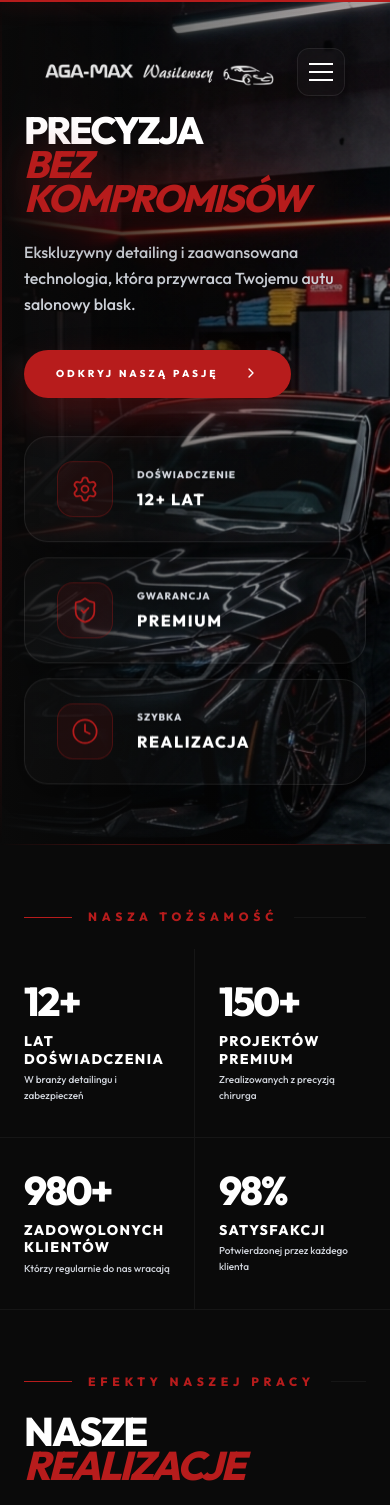
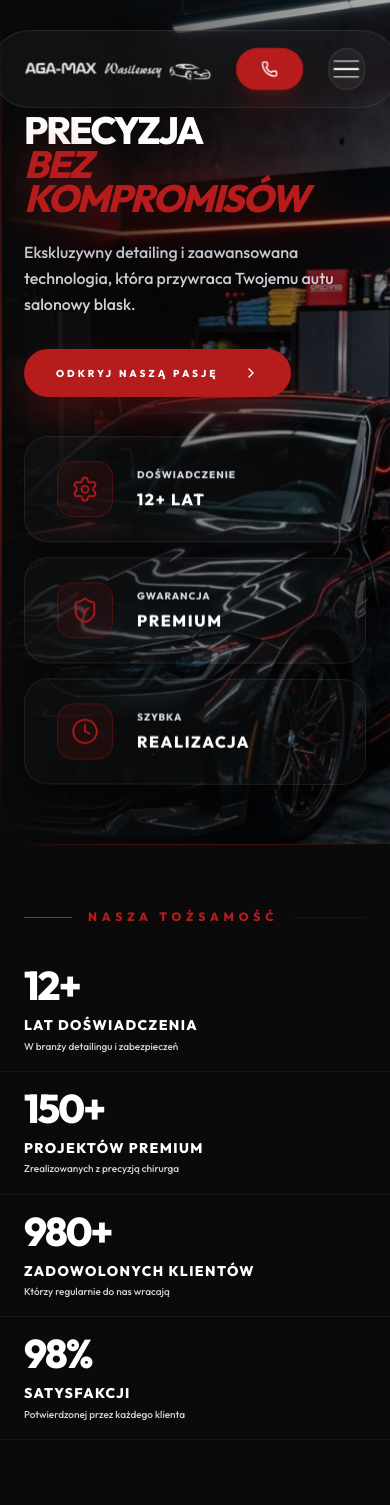
Before and after one commit to loosesites/wasilewski, a Next.js app: page / in a window 390 px wide. Shown: the top 1505 px of the page. Built offline with nearby package versions, Linux system fonts and the light colour scheme; a web font is replaced by a local one.

Commit message:
Refactor stats row animations and restore content

```diff
--- a/next.config.ts
+++ b/next.config.ts
@@ -5,8 +5,6 @@ const nextConfig: NextConfig = {
   images: {
     unoptimized: true,
   },
-  basePath: '/wasilewski',
-  assetPrefix: '/wasilewski',
   trailingSlash: true,
 };
 
--- a/src/app/page.tsx
+++ b/src/app/page.tsx
@@ -28,7 +28,7 @@ import {
 
 import Link from "next/link";
 
-const B = "/wasilewski";
+const B = "";
 
 const REVIEWS = [
   { name: "Marcin K.", car: "BMW M4 Competition", text: "Samochód wygląda jak prosto z salonu. Prawdziwi profesjonaliści!" },
@@ -51,8 +51,8 @@ function Magnetic({ children }: { children: React.ReactElement }) {
     const { height, width, left, top } = ref.current.getBoundingClientRect();
     const middleX = clientX - (left + width / 2);
     const middleY = clientY - (top + height / 2);
-    x.set(middleX * 0.2);
-    y.set(middleY * 0.2);
+    x.set(middleX * 0.08);
+    y.set(middleY * 0.08);
   };
 
   const reset = () => {
@@ -350,7 +350,7 @@ function InteractiveCarsGallery({ onContactClick }: { onContactClick?: () => voi
 
                 {/* Title */}
                 <h3 className="text-2xl md:text-4xl font-black uppercase tracking-tighter text-white leading-[1.1] mb-3">{car.name}</h3>
-                <p className="text-white/30 text-xs font-medium tracking-widest uppercase mb-8">{car.year} • AGA MAX Wasilewscy</p>
+                <p className="text-white/30 text-xs font-medium tracking-widest uppercase mb-8">{car.year}</p>
 
                 {/* Divider */}
                 <div className="w-full h-[1px] bg-gradient-to-r from-[#b71c1c]/60 to-transparent mb-8" />
@@ -495,6 +495,86 @@ function SimpleBeforeAfter({ beforeImg, afterImg }: { beforeImg: string, afterIm
   );
 }
 
+const StatsRow = ({ stat, i }: { stat: any, i: number }) => {
+  const [isHovered, setIsHovered] = useState(false);
+
+  return (
+    <motion.div
+      initial={{ opacity: 0, x: -30 }}
+      whileInView={{ opacity: 1, x: 0 }}
+      viewport={{ once: true }}
+      transition={{ duration: 0.6, delay: i * 0.05, ease: [0.23, 1, 0.32, 1] }}
+      onMouseEnter={() => setIsHovered(true)}
+      onMouseLeave={() => setIsHovered(false)}
+      className="border-b md:border-t md:border-b-0 border-white/5 cursor-default relative overflow-hidden"
+    >
+      {/* Layer 1: Base (Transparent) */}
+      <div className="absolute inset-0 bg-transparent z-0" />
+
+      {/* Layer 2: Red Slide (GPU Accelerated scaleX) */}
+      <motion.div
+        initial={{ scaleX: 0, originX: 0 }}
+        animate={{ scaleX: isHovered ? 1 : 0 }}
+        transition={{ duration: 0.4, ease: [0.16, 1, 0.3, 1] }}
+        className="absolute inset-0 bg-[#b71c1c] z-10 will-change-transform"
+      />
+
+      {/* Layer 3: Scanning Light Effect */}
+      <motion.div
+        animate={{ x: isHovered ? "200%" : "-100%" }}
+        transition={{ duration: 1.2, ease: "linear", repeat: isHovered ? Infinity : 0 }}
+        className="absolute inset-0 w-1/2 h-full bg-gradient-to-r from-transparent via-white/10 to-transparent -skew-x-12 z-15 pointer-events-none"
+      />
+
+      {/* Layer 4: Content */}
+      <div className="relative z-20 h-full max-w-[1440px] mx-auto px-6 md:px-12 lg:px-24 flex flex-col md:flex-row md:items-center justify-between pointer-events-none">
+        <div className="flex flex-col md:flex-row md:items-baseline gap-2 md:gap-12 py-4 md:py-6">
+          {/* Parallax Number */}
+          <motion.div
+            animate={{
+              x: isHovered ? -8 : 0,
+              scale: isHovered ? 1.03 : 1
+            }}
+            transition={{ duration: 0.4 }}
+            className="text-[40px] sm:text-[56px] md:text-[100px] lg:text-[130px] font-black text-white tracking-tighter leading-none will-change-transform"
+          >
+            {stat.num}
+          </motion.div>
+
+          {/* Sliding Content */}
+          <motion.div
+            animate={{ x: isHovered ? 15 : 0 }}
+            transition={{ duration: 0.4 }}
+            className="block mt-1 sm:mt-0"
+          >
+            <p className="text-white font-black uppercase tracking-[0.1em] text-sm md:text-3xl leading-tight">
+              {stat.label}
+            </p>
+            <p className="text-gray-300 leading-relaxed text-[10px] md:text-sm font-medium mt-1 transition-colors duration-300" style={{ color: isHovered ? 'white' : 'rgba(209,213,219,1)' }}>
+              {stat.sub}
+            </p>
+          </motion.div>
+        </div>
+
+        {/* Index & Line Animation */}
+        <div className="hidden md:flex items-center gap-4 shrink-0">
+          <motion.span
+            animate={{ opacity: isHovered ? 0.5 : 0.1 }}
+            className="hidden lg:block font-black text-xs tracking-widest text-white"
+          >
+            {stat.idx}
+          </motion.span>
+          <motion.div
+            animate={{ width: isHovered ? 80 : 0 }}
+            transition={{ duration: 0.4, ease: "easeOut" }}
+            className="hidden md:block h-[1px] bg-white/30"
+          />
+        </div>
+      </div>
+    </motion.div>
+  );
+};
+
 export default function Home() {
   const [scrolled, setScrolled] = useState(false);
   const [mobileMenuOpen, setMobileMenuOpen] = useState(false);
@@ -507,9 +587,8 @@ export default function Home() {
     return () => clearInterval(t);
   }, []);
 
-  const { scrollY, scrollYProgress } = useScroll();
+  const { scrollY } = useScroll();
   const y1 = useTransform(scrollY, [0, 500], [0, 200]);
-  const opacityHero = useTransform(scrollY, [0, 300], [1, 0]);
 
   useEffect(() => {
     let lenis: Lenis | null = null;
@@ -536,9 +615,9 @@ export default function Home() {
     }
 
     const handleScroll = () => {
-      setScrolled(window.scrollY > 100);
+      setScrolled(window.scrollY > 50);
 
-      const sections = ['about', 'services', 'pricing', 'realizations', 'contact'];
+      const sections = ['realizations', 'services', 'about', 'contact'];
       let current = '';
       for (const section of sections) {
         const element = document.getElementById(section);
@@ -562,128 +641,132 @@ export default function Home() {
   return (
     <main className="min-h-screen bg-[#0a0a0a] text-white selection:bg-[#b71c1c] selection:text-white font-sans">
 
-      {/* Global Scroll Progress */}
+      {/* Modern Floating Centered Navbar */}
+      <motion.nav
+        initial={{ y: -100, opacity: 0, scale: 0.8 }}
+        animate={{ y: 0, opacity: 1, scale: 1 }}
+        transition={{ duration: 1.5, ease: [0.23, 1, 0.32, 1], delay: 0.5 }}
+        className="fixed top-0 left-0 right-0 z-[100] flex justify-center pt-8 transition-all duration-500"
+      >
+        <div className={`flex items-center gap-6 md:gap-10 px-8 md:px-12 py-4 md:py-5 rounded-full transition-all duration-700 ease-[cubic-bezier(0.23,1,0.32,1)] ${
+          scrolled
+            ? 'bg-black/70 backdrop-blur-3xl border border-white/10 shadow-[0_25px_60px_rgba(0,0,0,0.6)] scale-95 md:scale-100'
+            : 'bg-white/[0.04] backdrop-blur-xl border border-white/10 scale-105 md:scale-100'
+        }`}>
+          {/* Logo */}
+          <Magnetic>
             <motion.div
-        className="fixed top-0 left-0 right-0 h-[2px] bg-[#b71c1c] origin-left z-[100] drop-shadow-[0_0_10px_rgba(183,28,28,0.8)]"
-        style={{ scaleX: scrollYProgress }}
-      />
-
-      {/* Modern Floating Navbar */}
-      <nav className="fixed top-0 left-0 right-0 z-50">
-        <div className={`mx-5 sm:mx-8 lg:mx-16 mt-6 md:mt-4 flex justify-between items-center px-6 md:px-12 transition-all duration-700 ease-[cubic-bezier(0.23,1,0.32,1)] ${
-          scrolled
-            ? 'bg-black/50 backdrop-blur-2xl border border-white/10 shadow-[0_20px_50px_rgba(0,0,0,0.5)] h-20 rounded-full'
-            : 'bg-transparent border border-transparent shadow-none h-24 rounded-full'
-        }`}>
-          {/* Logo Section */}
-          <div className="flex items-center cursor-pointer group">
+              initial={{ opacity: 0, x: -20 }}
+              animate={{ opacity: 1, x: 0 }}
+              transition={{ duration: 1, delay: 1 }}
+              className="flex items-center cursor-pointer group"
+            >
               <Image
                 src={`${B}/logo.png`}
-              alt="AGA-MAX Wasilewscy"
-              width={180}
-              height={44}
-              className="h-9 md:h-11 w-auto object-contain brightness-0 invert opacity-90 group-hover:opacity-100 group-hover:brightness-125 transition-all duration-500 group-hover:scale-105"
+                alt="AGA-MAX"
+                width={140}
+                height={35}
+                className="h-8 md:h-9 w-auto object-contain brightness-0 invert opacity-90 group-hover:opacity-100 transition-all duration-500"
                 priority
               />
-          </div>
+            </motion.div>
+          </Magnetic>
 
-          {/* Links */}
-          <div className="hidden lg:flex items-center gap-12 text-[10px] font-bold uppercase tracking-[0.3em] text-gray-300 leading-relaxed">
+          <div className="w-[1px] h-6 bg-white/10 hidden md:block" />
+
+          {/* Main Links */}
+          <div className="hidden md:flex items-center gap-10 text-[11px] font-black uppercase tracking-[0.35em] text-gray-400">
             {[
+              { name: 'Realizacje', href: '#realizations' },
+              { name: 'Usługi', href: '#services' },
               { name: 'O nas', href: '#about' },
-              { name: 'Usługi', href: '#services' },
-              { name: 'Realizacje', href: '#realizations' },
               { name: 'Kontakt', href: '#contact' }
-            ].map((item) => (
+            ].map((item, i) => (
+              <Magnetic key={item.name}>
                 <motion.a
-                key={item.name}
+                  initial={{ opacity: 0, y: 10 }}
+                  animate={{ opacity: 1, y: 0 }}
+                  transition={{ duration: 0.8, delay: 1.2 + i * 0.1 }}
                   href={item.href}
-                className={`relative group py-2 transition-all duration-300 ${activeSection === item.href.substring(1) ? 'text-white' : 'hover:text-white'}`}
-                whileHover="hover"
+                  className={`relative py-2 group transition-all duration-300 ${activeSection === item.href.substring(1) ? 'text-white' : 'hover:text-white'}`}
                 >
                   <span>{item.name}</span>
+                  {/* Refined Active Indicator */}
                   <motion.span
-                  className={`absolute -bottom-1 left-0 w-full h-[2px] bg-[#b71c1c] origin-left rounded-full ${activeSection === item.href.substring(1) ? 'scale-x-100' : 'scale-x-0'}`}
-                  variants={{ hover: { scaleX: 1 } }}
-                  transition={{ duration: 0.5, ease: [0.23, 1, 0.32, 1] }}
+                    initial={false}
+                    animate={activeSection === item.href.substring(1) ? { scale: 1, opacity: 1 } : { scale: 0, opacity: 0 }}
+                    className="absolute -bottom-1 left-1/2 -translate-x-1/2 w-1.5 h-1.5 bg-[#b71c1c] rounded-full shadow-[0_0_10px_#b71c1c]"
                   />
+                  {/* Hover Line */}
+                  <span className={`absolute -bottom-1 left-0 w-full h-[2px] bg-[#b71c1c] origin-left rounded-full transition-transform duration-500 ${activeSection === item.href.substring(1) ? 'scale-x-0' : 'scale-x-0 group-hover:scale-x-100'}`} />
                 </motion.a>
+              </Magnetic>
             ))}
           </div>
 
-          {/* Action Buttons */}
-          <div className="flex items-center gap-4">
-            {/* Contact Button */}
+          <div className="w-[1px] h-6 bg-white/10 hidden md:block" />
+
+          {/* Action Button */}
           <Magnetic>
             <motion.button
+              initial={{ opacity: 0, x: 20 }}
+              animate={{ opacity: 1, x: 0 }}
+              transition={{ duration: 1, delay: 1.6 }}
               onClick={() => setContactModalOpen(true)}
-                whileHover={{ scale: 1.05, backgroundColor: "#8b1115" }}
-                whileTap={{ scale: 0.95 }}
-                className="bg-[#b71c1c] w-12 h-12 md:w-14 md:h-14 rounded-full flex items-center justify-center transition-all shadow-[0_0_20px_rgba(183,28,28,0.3)] hover:shadow-[0_0_30px_rgba(183,28,28,0.5)] hidden md:flex"
+              className="flex items-center gap-3 bg-[#b71c1c] hover:bg-[#8b1115] px-6 py-3 md:px-8 md:py-4 rounded-full transition-all duration-300 shadow-xl shadow-[#b71c1c]/20 group/btn overflow-hidden relative"
             >
-                <Phone className="w-5 h-5 md:w-6 md:h-6 text-white" strokeWidth={1.5} />
+              <div className="absolute inset-0 bg-white/20 translate-y-full group-hover/btn:translate-y-0 transition-transform duration-500" />
+              <Phone className="w-4 h-4 text-white relative z-10" />
+              <span className="text-[10px] md:text-xs font-black uppercase tracking-widest text-white relative z-10 hidden sm:inline">Umów wizytę</span>
             </motion.button>
           </Magnetic>
 
           {/* Mobile Menu Toggle */}
-            <button
-              className="lg:hidden w-12 h-12 flex items-center justify-center glass-premium rounded-xl relative overflow-hidden group"
+          <motion.button
+            initial={{ opacity: 0, scale: 0.5 }}
+            animate={{ opacity: 1, scale: 1 }}
+            transition={{ duration: 0.5, delay: 1.8 }}
+            className="md:hidden w-10 h-10 flex items-center justify-center relative bg-white/5 rounded-full border border-white/10"
             onClick={() => setMobileMenuOpen(!mobileMenuOpen)}
-              aria-label="Toggle Menu"
           >
             <div className="flex flex-col gap-1.5 items-center justify-center">
-                <motion.span
-                  animate={mobileMenuOpen ? { rotate: 45, y: 7 } : { rotate: 0, y: 0 }}
-                  className="w-6 h-[2px] bg-white block origin-center"
-                />
-                <motion.span
-                  animate={mobileMenuOpen ? { opacity: 0 } : { opacity: 1 }}
-                  className="w-6 h-[2px] bg-white block"
-                />
-                <motion.span
-                  animate={mobileMenuOpen ? { rotate: -45, y: -7 } : { rotate: 0, y: 0 }}
-                  className="w-6 h-[2px] bg-white block origin-center"
-                />
+              <motion.span animate={mobileMenuOpen ? { rotate: 45, y: 6 } : { rotate: 0, y: 0 }} className="w-6 h-[1.5px] bg-white" />
+              <motion.span animate={mobileMenuOpen ? { opacity: 0 } : { opacity: 1 }} className="w-6 h-[1.5px] bg-white" />
+              <motion.span animate={mobileMenuOpen ? { rotate: -45, y: -6 } : { rotate: 0, y: 0 }} className="w-6 h-[1.5px] bg-white" />
             </div>
-            </button>
-          </div>
+          </motion.button>
         </div>
 
         {/* Mobile Menu Overlay */}
+        <AnimatePresence>
           {mobileMenuOpen && (
             <motion.div
-            initial={{ opacity: 0, y: -20 }}
-            animate={{ opacity: 1, y: 0 }}
-            exit={{ opacity: 0, y: -20 }}
-            className="lg:hidden absolute top-full left-0 right-0 mt-4 bg-[#0a0a0a]/95 backdrop-blur-xl border border-white/10 rounded-2xl p-8 shadow-2xl mx-5 sm:mx-8"
+              initial={{ opacity: 0, y: -20, scale: 0.9 }}
+              animate={{ opacity: 1, y: 0, scale: 1 }}
+              exit={{ opacity: 0, y: -20, scale: 0.9 }}
+              className="md:hidden absolute top-full left-1/2 -translate-x-1/2 mt-6 w-[calc(100%-48px)] max-w-sm bg-[#0a0a0a]/98 backdrop-blur-3xl border border-white/10 rounded-[2.5rem] p-10 shadow-2xl z-[110]"
             >
-            <div className="flex flex-col gap-6 text-center">
+              <div className="flex flex-col gap-8 text-center">
                 {[
+                  { name: 'Realizacje', href: '#realizations' },
+                  { name: 'Usługi', href: '#services' },
                   { name: 'O nas', href: '#about' },
-                { name: 'Usługi', href: '#services' },
-                { name: 'Realizacje', href: '#realizations' },
                   { name: 'Kontakt', href: '#contact' }
                 ].map((item) => (
                   <a
                     key={item.name}
                     href={item.href}
-                  className="text-xs font-bold uppercase tracking-[0.25em] text-white"
+                    className="text-sm font-black uppercase tracking-[0.3em] text-white py-2 hover:text-[#b71c1c] transition-colors"
                     onClick={() => setMobileMenuOpen(false)}
                   >
                     {item.name}
                   </a>
                 ))}
-              <div className="h-[1px] bg-white/10 w-full my-4"></div>
-              <button
-                className="text-[#b71c1c] text-xs font-bold uppercase tracking-[0.2em] flex items-center justify-center gap-2"
-                onClick={() => { setMobileMenuOpen(false); setContactModalOpen(true); }}
-              >
-                <Phone className="w-4 h-4" /> Skontaktuj się
-              </button>
               </div>
             </motion.div>
           )}
-      </nav>
+        </AnimatePresence>
+      </motion.nav>
 
       {/* Hero Section */}
       <section id="hero" className="relative min-h-[100svh] flex items-center pt-20 bg-[#0a0a0a] overflow-hidden perspective-3d">
@@ -709,9 +792,9 @@ export default function Home() {
         <div className="relative z-10 px-6 md:px-12 lg:px-24 max-w-7xl w-full flex flex-col justify-center h-full preserve-3d">
 
           <motion.div
-            initial={{ opacity: 0, y: 100, rotateX: 20 }}
-            animate={{ opacity: 1, y: 0, rotateX: 0 }}
-            transition={{ duration: 1.2, ease: [0.23, 1, 0.32, 1] }}
+            initial={{ opacity: 0, y: 50, filter: "blur(15px)" }}
+            animate={{ opacity: 1, y: 0, filter: "blur(0px)" }}
+            transition={{ duration: 1.5, ease: [0.23, 1, 0.32, 1] }}
             className="max-w-5xl mt-4 md:mt-10"
           >
             <h1 className="text-[38px] sm:text-6xl md:text-[80px] lg:text-[96px] xl:text-[110px] font-black mb-6 leading-[0.9] tracking-tighter text-white drop-shadow-[0_20px_50px_rgba(0,0,0,0.5)]">
@@ -719,11 +802,21 @@ export default function Home() {
               <span className="text-[#b71c1c] italic drop-shadow-[0_0_20px_rgba(183,28,28,0.4)]">BEZ KOMPROMISÓW</span>
             </h1>
 
-            <p className="text-gray-300 leading-relaxed text-base md:text-lg max-w-md mb-8 leading-relaxed font-medium">
+            <motion.p
+              initial={{ opacity: 0, y: 20 }}
+              animate={{ opacity: 1, y: 0 }}
+              transition={{ duration: 1, delay: 0.8 }}
+              className="text-gray-300 leading-relaxed text-base md:text-lg max-w-md mb-8 leading-relaxed font-medium"
+            >
               Ekskluzywny detailing i zaawansowana technologia, która przywraca Twojemu autu salonowy blask.
-            </p>
+            </motion.p>
 
-            <div className="w-max mb-10 md:mb-16">
+            <motion.div
+              initial={{ opacity: 0, y: 20 }}
+              animate={{ opacity: 1, y: 0 }}
+              transition={{ duration: 1, delay: 1 }}
+              className="w-max mb-10 md:mb-16"
+            >
               <Magnetic>
                 <motion.button
                   whileHover={{ scale: 1.05, backgroundColor: "#8b1115", x: 10 }}
@@ -735,14 +828,14 @@ export default function Home() {
                   <div className="absolute inset-0 bg-white/10 translate-y-full group-hover/btn:translate-y-0 transition-transform duration-500 ease-out z-0" />
                 </motion.button>
               </Magnetic>
-            </div>
+            </motion.div>
           </motion.div>
 
           {/* Hero Features - Antigravity Glass Capsules */}
           <motion.div
-            initial={{ opacity: 0, y: 50 }}
-            animate={{ opacity: 1, y: 0 }}
-            transition={{ duration: 1, delay: 0.5, ease: "easeOut" }}
+            initial={{ opacity: 0, y: 50, filter: "blur(10px)" }}
+            animate={{ opacity: 1, y: 0, filter: "blur(0px)" }}
+            transition={{ duration: 1, delay: 1.2, ease: "easeOut" }}
             className="grid grid-cols-1 sm:grid-cols-2 lg:grid-cols-3 gap-4 md:gap-6 pb-10 w-full"
           >
             {[
@@ -752,6 +845,9 @@ export default function Home() {
             ].map((feat, i) => (
               <motion.div
                 key={i}
+                initial={{ opacity: 0, y: 20 }}
+                animate={{ opacity: 1, y: 0 }}
+                transition={{ duration: 0.8, delay: 1.4 + i * 0.1 }}
                 whileHover={{ y: -10, scale: 1.02 }}
                 className="glass-premium px-8 py-6 rounded-3xl flex items-center gap-6 group/feat cursor-default floating"
                 style={{ animationDelay: `${i * 0.5}s` }}
@@ -781,36 +877,14 @@ export default function Home() {
             <div className="flex-1 h-[1px] bg-white/5" />
           </div>
         </div>
-        <div className="grid grid-cols-2 md:grid-cols-1">
+        <div className="flex flex-col">
           {[
             { num: "12+", label: "Lat Doświadczenia", sub: "W branży detailingu i zabezpieczeń", idx: "01" },
             { num: "150+", label: "Projektów Premium", sub: "Zrealizowanych z precyzją chirurga", idx: "02" },
             { num: "980+", label: "Zadowolonych Klientów", sub: "Którzy regularnie do nas wracają", idx: "03" },
-          { num: "98%", label: "Satysfakcji", sub: "Potwierdzonej przez każdego klienta", idx: "04" },
+            { num: "98%", label: "Satysfakcji", sub: "Potwierdzonej przez każdego klienta", idx: "04" }
           ].map((stat, i) => (
-          <motion.div
-            key={i}
-            initial={{ opacity: 0, x: -40 }}
-            whileInView={{ opacity: 1, x: 0 }}
-            viewport={{ once: true }}
-            transition={{ duration: 0.8, delay: i * 0.1, ease: [0.23, 1, 0.32, 1] }}
-            className="border-b md:border-t md:border-b-0 border-white/5 odd:border-r md:odd:border-r-0 group cursor-default relative overflow-hidden"
-          >
-            <div className="absolute inset-0 bg-[#b71c1c] -translate-x-full group-hover:translate-x-0 transition-transform duration-700 ease-[cubic-bezier(0.23,1,0.32,1)]" />
-            <div className="relative z-10 max-w-[1440px] mx-auto px-6 md:px-12 lg:px-24 py-8 md:py-6 flex flex-col md:flex-row md:items-center justify-between">
-              <div className="flex flex-col md:flex-row md:items-baseline gap-2 md:gap-12">
-                <span className="text-[40px] sm:text-[56px] md:text-[100px] lg:text-[130px] font-black text-white tracking-tighter leading-none will-change-transform">{stat.num}</span>
-                <div className="block mt-1 sm:mt-0">
-                  <p className="text-white font-black uppercase tracking-[0.1em] text-sm md:text-3xl leading-tight">{stat.label}</p>
-                  <p className="text-gray-300 leading-relaxed group-hover:text-white/60 text-[10px] md:text-sm font-medium mt-1 transition-colors duration-300 line-clamp-2 md:line-clamp-none">{stat.sub}</p>
-                </div>
-              </div>
-              <div className="hidden md:flex items-center gap-4 shrink-0">
-                <span className="hidden lg:block text-white/10 font-black text-xs tracking-widest">{stat.idx}</span>
-                <div className="hidden md:block w-0 h-[1px] bg-white/30 group-hover:w-24 transition-all duration-500" />
-              </div>
-            </div>
-          </motion.div>
+            <StatsRow key={i} stat={stat} i={i} />
           ))}
         </div>
         <div className="hidden md:block border-t border-white/5" />
@@ -1118,7 +1192,7 @@ export default function Home() {
             <div className="space-y-12">
               {[
                 { icon: MapPin, label: "Adres", val: "ul. Grunwaldzka 88", sub: "60-311 Poznań" },
-                { icon: Phone, label: "Telefon", val: "+48 661 234 567", sub: "Umów wizytę teraz" },
+                { icon: Phone, label: "Telefon", val: "+48 796 550 514", sub: "Umów wizytę teraz" },
                 { icon: Clock, label: "Godziny", val: "Pn - Pt: 09:00 - 18:00", sub: "Sobota: 09:00 - 15:00" }
               ].map((item, i) => (
                 <motion.div
@@ -1171,7 +1245,7 @@ export default function Home() {
             <div className="absolute top-0 left-0 w-full h-[2px] bg-gradient-to-r from-transparent via-[#b71c1c]/60 to-transparent" />
             {/* Info badge */}
             <div className="absolute bottom-6 left-6 glass-premium rounded-2xl px-6 py-4 pointer-events-none border border-[#b71c1c]/20">
-              <p className="text-white font-black text-xs uppercase tracking-[0.3em]">AGA MAX Wasilewscy</p>
+
               <p className="text-white/70 text-[10px] mt-1">ul. Grunwaldzka 88 — 60-311 Poznań</p>
             </div>
             {/* Direction button */}
@@ -1207,10 +1281,7 @@ export default function Home() {
              <a href="#" className="hover:text-[#b71c1c] transition-colors">TikTok</a>
           </div>
 
-          <div className="text-center md:text-right">
-             <p className="text-[#b71c1c] font-black italic text-sm tracking-widest">Antigravity Design</p>
-             <p className="text-[8px] text-gray-700 uppercase mt-1">Advanced Agentic Coding</p>
-          </div>
+
         </div>
       </footer>
 
```
Lines whose indentation alone changed are shown as unchanged.
